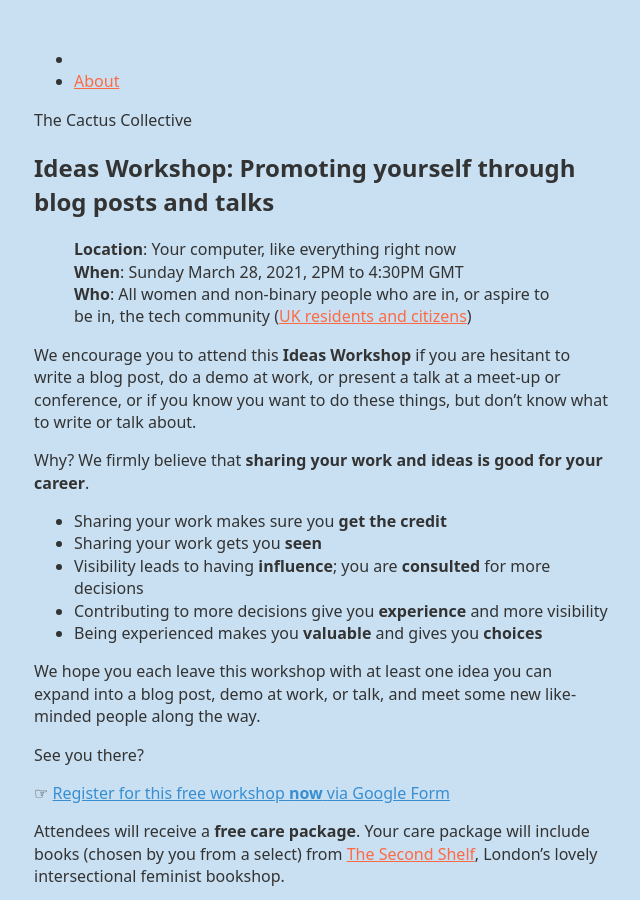
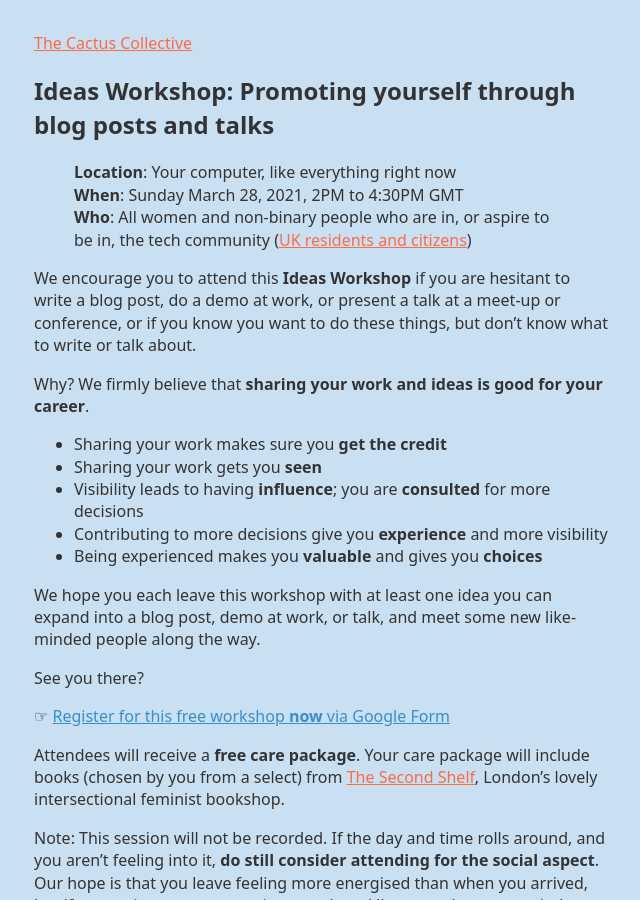
Before and after one commit to cactus-collective/cactus-collective.github.io, a Jekyll site: the page built from ideas-workshop.md, in a window 1280 px wide and 900 px high. Shown: the whole window, without its empty margins (318-958 px from the left). Built offline with Jekyll 4.4.1, drawn with Linux system fonts in a browser that asks for light colours; some web fonts are replaced; our own code applies the rules of GitHub Pages for plain Markdown files.

Commit message:
Simplify header

```diff
--- a/_includes/header.html
+++ b/_includes/header.html
@@ -1,6 +1,4 @@
     <!-- Header -->
     <header>
-        {% include navigation.html %}
-
-        <a>{{site.title}}</a>
+        <a id="main-logo" href="/">{{site.title}}</a>
     </header>
```
